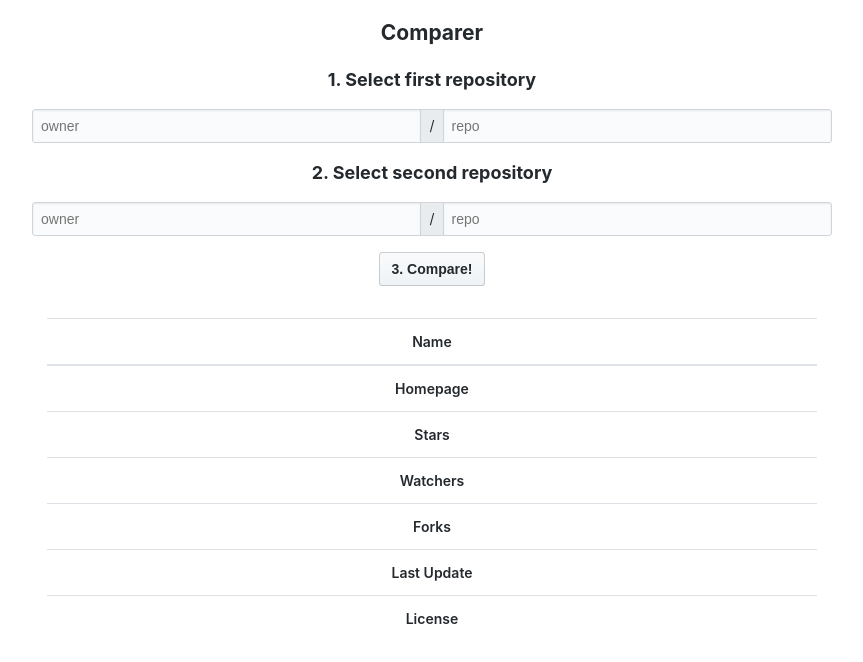
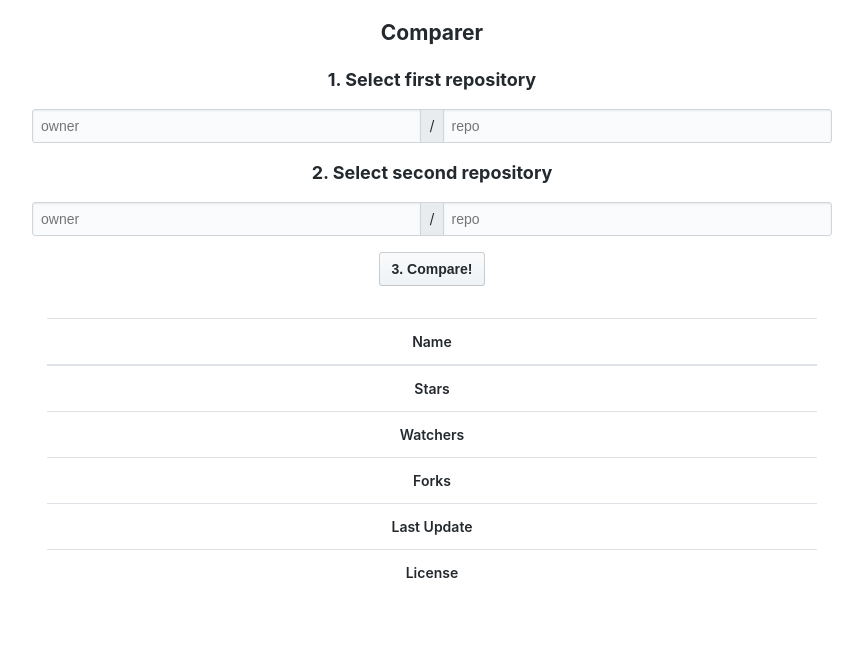
Before and after one commit to zlypher/github-quick-compare, a React (Create React App) app: page / in a window 1280 px wide. Shown: the top 662 px of the page, without its empty margins (208-1071 px from the left). Built offline with nearby package versions, Linux system fonts and the light colour scheme.

Commit message:
Remove homepage and use a link for the name instead

```diff
--- a/src/components/Comparer.js
+++ b/src/components/Comparer.js
@@ -41,17 +41,24 @@ export class Comparer extends Component {
           <table className="comparer__table">
             <thead>
               <tr>
-                <th className="comparer__head">{first && first.name}</th>
+                <th className="comparer__head">
+                  {first && (
+                    <a href={first.homepage} target="_blank">
+                      {first.name}
+                    </a>
+                  )}
+                </th>
                 <th className="comparer__item--title comparer__head">Name</th>
-                <th className="comparer__head">{second && second.name}</th>
+                <th className="comparer__head">
+                  {second && (
+                    <a href={second.homepage} target="_blank">
+                      {second.name}
+                    </a>
+                  )}
+                </th>
               </tr>
             </thead>
             <tbody>
-              <tr>
-                <td className="comparer__item comparer__item--normal">{first && first.homepage}</td>
-                <td className="comparer__item comparer__item--title">Homepage</td>
-                <td className="comparer__item comparer__item--normal">{second && second.homepage}</td>
-              </tr>
               <tr>
                 <td className="comparer__item comparer__item--normal">{first && first.stargazers_count}</td>
                 <td className="comparer__item comparer__item--title">Stars</td>
```
